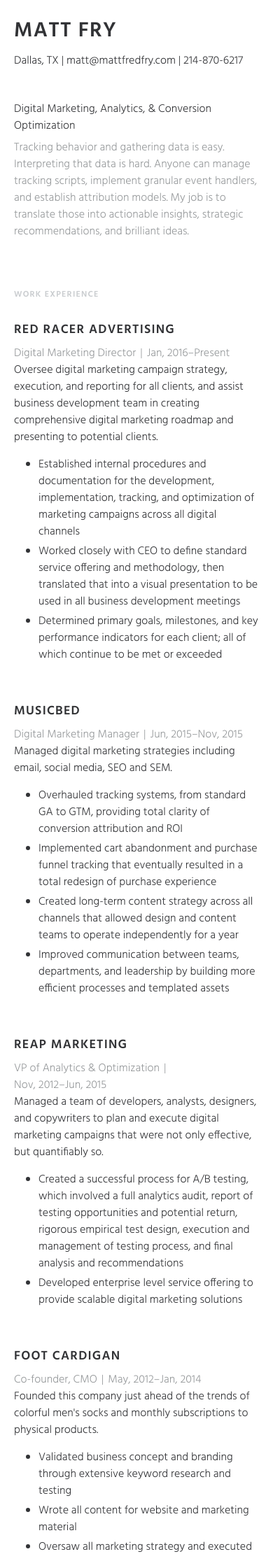
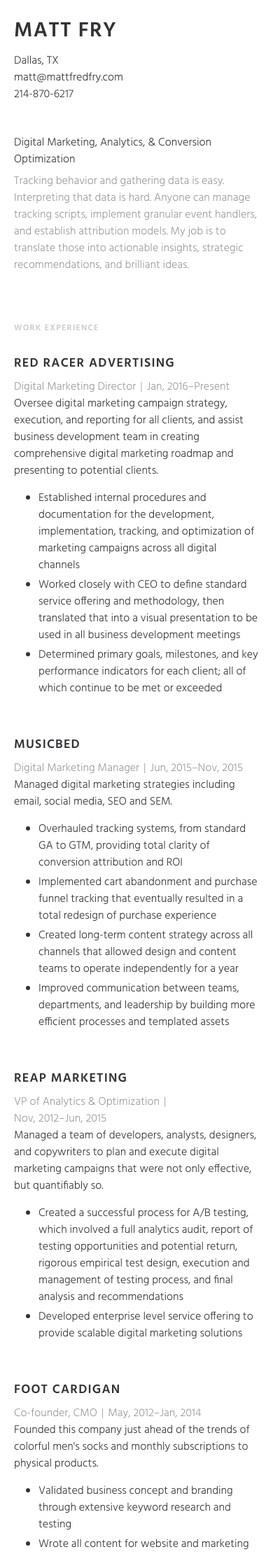
Before and after one commit to mattfredfry/mattfredfry.github.io, a Jekyll site: the page built from resume.html, in a window 390 px wide. Shown: the top 2221 px of the page at 70% size. Built offline with Jekyll 4.4.1, drawn with Linux system fonts in a browser that asks for light colours; nearby versions of some CDN libraries.

Commit message:
Updating resume and resume styles

```diff
--- a/css/main.css
+++ b/css/main.css
@@ -254,7 +254,7 @@
 
 .info ul {
   list-style: none;
-  padding-left: 15px;
+  padding: 0 0 15px 15px;
   font-style: italic;
 }
 
--- a/css/resume.css
+++ b/css/resume.css
@@ -189,6 +189,20 @@
 
 .email:hover {
   color:aqua;
+}
+.sep {
+    display: inline;
+  }
+.break {
+    display: none;
+  }
+@media (max-width:480px) {
+  .sep {
+    display: none;
+  }
+  .break {
+    display: inline;
+  }
 }
 @media (max-width:620px) {
     .editor-content, .inner-wrap, .privacy-policy-wrap, .settings-wrap, .standard-resume .sr-section, .standard-resume>header {
--- a/resume.html
+++ b/resume.html
@@ -18,7 +18,7 @@
     <div class="standard-resume">
       <header>
         <h1>Matt Fry</h1>
-        <p>Dallas, TX | <a href="mailto:matt@mattfredfry.com" class="email">matt@mattfredfry.com</a> | 214-870-6217</p>
+        <p>Dallas, TX<span class="sep"> | </span><span class="break"><br></span><a href="mailto:matt@mattfredfry.com" class="email">matt@mattfredfry.com</a><span class="sep"> | </span><span class="break"><br></span>214-870-6217</p>
       </header>
       <section class="sr-section summary">
         <p class="label">Digital Marketing, Analytics, &amp; Conversion Optimization</p>
```
